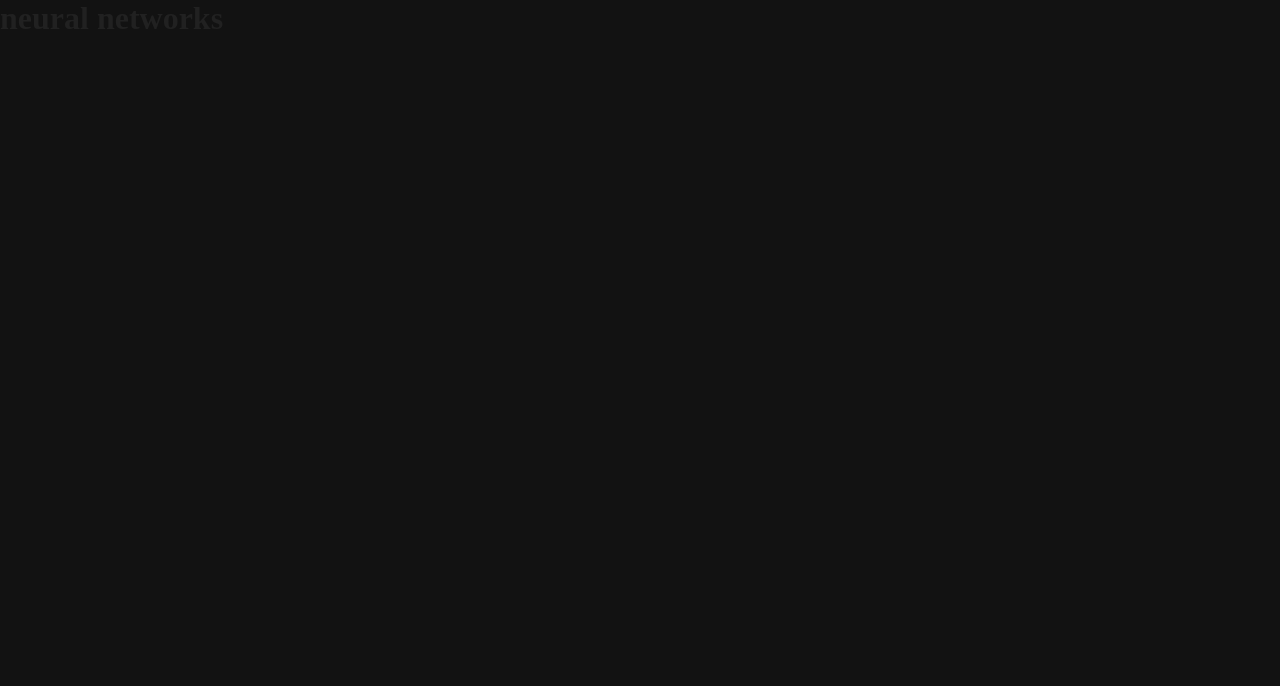
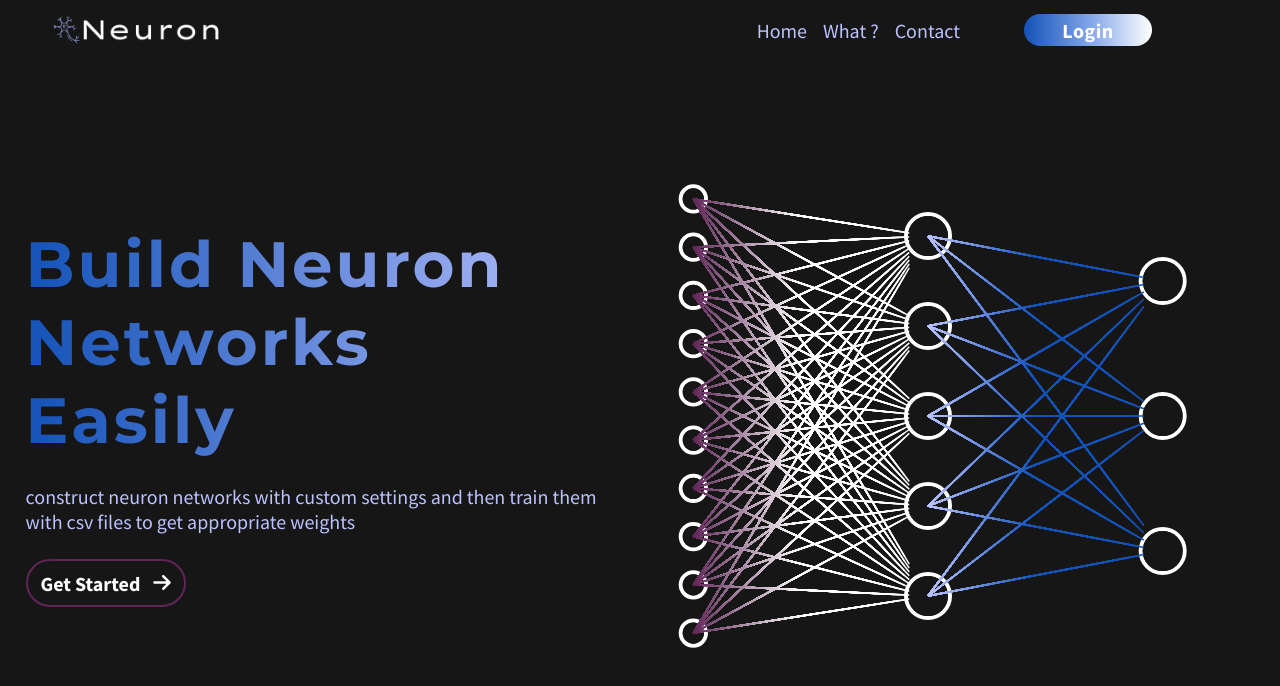
Before and after one commit to Shinji13/multiLayerPerceptron, a SvelteKit app: page / in a window 1280 px wide. Shown: the top 686 px of the page. Built offline with nearby package versions, Linux system fonts and the light colour scheme.

Commit message:
i built the home page and updated the network constructor to have custom edge colors/gradient and i added strokes to neurons

```diff
--- a/package.json
+++ b/package.json
@@ -24,6 +24,7 @@
 	},
 	"type": "module",
 	"dependencies": {
+		"autoprefixer": "^10.4.14",
 		"svelte-preprocess": "^5.0.4"
 	}
 }
--- a/src/app.html
+++ b/src/app.html
@@ -3,20 +3,60 @@
 	<head>
 		<meta charset="utf-8" />
 		<link rel="icon" href="%sveltekit.assets%/favicon.png" />
+		<link
+			rel="stylesheet"
+			href="https://cdnjs.cloudflare.com/ajax/libs/font-awesome/6.4.0/css/all.min.css"
+			integrity="sha512-iecdLmaskl7CVkqkXNQ/ZH/XLlvWZOJyj7Yy7tcenmpD1ypASozpmT/E0iPtmFIB46ZmdtAc9eNBvH0H/ZpiBw=="
+			crossorigin="anonymous"
+			referrerpolicy="no-referrer"
+		/>
+		<link rel="preconnect" href="https://fonts.googleapis.com" />
+		<link rel="preconnect" href="https://fonts.gstatic.com" crossorigin />
+		<link
+			href="https://fonts.googleapis.com/css2?family=Montserrat:ital,wght@0,300;0,400;0,500;0,600;0,700;0,800;0,900;1,300;1,400;1,500;1,600;1,700;1,800;1,900&family=Source+Sans+Pro:ital,wght@0,200;0,300;0,400;0,600;0,700;0,900;1,200;1,300;1,400;1,600;1,700;1,900&display=swap"
+			rel="stylesheet"
+		/>
 		<meta name="viewport" content="width=device-width" />
 		%sveltekit.head%
 	</head>
 	<style>
-		 html{
-			background-color: rgb(212, 250, 250);
-		 }
-		 *{
+		:root {
+			--bg-color: #161616;
+			--primary-color: #ffffff;
+			--secondary-color: #1352b8;
+			--network-color: #612458;
+			--text-color: #bbc3ff;
+			--font-sizeXXl: clamp(3.125rem, 2.7826rem + 1.5217vw, 4rem);
+			--font-sizeXl: clamp(2.125rem, 1.7808rem + 1.5217vw, 3rem);
+			--font-sizeBig: clamp(1.5rem, 1.2554rem + 1.086vw, 2.125rem);
+			--font-sizeMedium: clamp(1.25rem, 1.152rem + 0.4378vw, 1.5rem);
+			--font-sizeRegular: clamp(1rem, 0.902rem + 0.4378vw, 1.25rem);
+			--font-sizeSmall: 1rem;
+			--font-sizeVerySmall: 0.875rem;
+		}
+		* {
 			box-sizing: border-box;
 			margin: 0;
 			padding: 0;
-		 }
+			list-style: none;
+		}
+
+		@media screen and (width<=360) {
+			:root {
+				--bg-color: #161616;
+				--primary-color: #ffffff;
+				--secondary-color: 1352b8;
+				--text-color: #a2abf1;
+				--font-size-xl: clamp(2.125rem, 1.7808rem+1.5217vw, 3rem);
+				--font-size-big: clamp(1.5rem, 1.086vw+1.2554rem, 2.125rem);
+				--font-size-meduim: clamp(1.25rem, 1.152rem+0.4378vw, 1.5rem);
+				--font-size-regular: clamp(1rem, 0.4378vw+0.902rem, 1.25rem);
+				--font-size-small: 0.875rem;
+				--font-size-verySmall: 0.75rem;
+			}
+		}
 	</style>
 	<body data-sveltekit-preload-data="hover">
-		<div  style="display: contents">%sveltekit.body%</div>
+		<div style="display: contents">%sveltekit.body%</div>
 	</body>
 </html>
--- a/src/components/home.svelte
+++ b/src/components/home.svelte
@@ -1,15 +1,212 @@
-<script></script>
+<script>
+	import NetworkConstructor from './networkConstructor.svelte';
+</script>
 
 <div id="home">
-	<h1>neural networks</h1>
+	<div class="navbar">
+		<div class="logo" />
+		<div class="sections">
+			<ul>
+				<li>Home</li>
+				<li>What ?</li>
+				<li>Contact</li>
+			</ul>
+			<button>Login</button>
+		</div>
+	</div>
+	<div class="body">
+		<div class="left-side">
+			<h1>Build Neuron Networks Easily</h1>
+			<p>
+				construct neuron networks with custom settings and then train them with csv files to get
+				appropriate weights
+			</p>
+			<button>Get Started <i class="fa-solid fa-arrow-right" /></button>
+		</div>
+		<div class="right-side">
+			<NetworkConstructor edgeColor={'#612458'} />
+		</div>
+	</div>
 </div>
 
 <style>
+	@keyframes coloring {
+		0% {
+			background-position: 0 center;
+		}
+		100% {
+			background-position: -200% center;
+		}
+	}
+
 	#home {
 		width: 100vw;
 		height: 100vh;
-		background-color: #121212;
+		background-color: var(--bg-color);
+		display: flex;
+		flex-direction: column;
+		gap: 12vh;
 
-		color: #212121;
+		& > .navbar {
+			width: 100%;
+			height: 60px;
+			display: flex;
+			align-items: center;
+			justify-content: space-between;
+
+			& > .sections {
+				display: flex;
+				align-items: center;
+				font-family: 'Source Sans Pro', sans-serif;
+				font-weight: 400;
+				font-size: var(--font-sizeRegular);
+				color: var(--text-color);
+				margin-right: 10vw;
+				gap: 5vw;
+
+				& ul {
+					display: flex;
+					align-items: center;
+					gap: 16px;
+
+					& li {
+						cursor: pointer;
+					}
+
+					& li:hover {
+						color: var(--primary-color);
+					}
+				}
+
+				& button {
+					width: 8rem;
+					height: 2rem;
+					display: flex;
+					align-items: center;
+					letter-spacing: 0.5px;
+					justify-content: center;
+					position: relative;
+					font-family: 'Source Sans Pro', sans-serif;
+					font-size: var(--font-sizeRegular);
+					font-weight: bold;
+					color: var(--primary-color);
+					cursor: pointer;
+					z-index: 2;
+					padding-inline: 0.2rem;
+					padding-block: 0.2rem;
+					background: linear-gradient(
+						to right,
+						var(--secondary-color),
+						rgb(126, 163, 231),
+						var(--primary-color)
+					);
+					border-radius: 24px;
+					border: none;
+
+					&:hover {
+						background: linear-gradient(to right, var(--primary-color), var(--primary-color));
+						color: var(--secondary-color);
+					}
+				}
+			}
+
+			& .logo {
+				width: 220px;
+				height: 50px;
+				margin-left: 2vw;
+				background-image: url('/images/logo.png');
+				background-repeat: no-repeat;
+				background-position: center;
+				background-size: cover;
+			}
+		}
+
+		& .body {
+			width: 100%;
+			display: grid;
+			grid-template-columns: 45% 55%;
+			align-items: center;
+			justify-content: center;
+
+			& .right-side {
+				width: 100%;
+				height: 65vh;
+			}
+
+			& .left-side {
+				margin-left: 2vw;
+				width: 100%;
+				display: flex;
+				flex-direction: column;
+				gap: 25px;
+
+				& h1 {
+					font-family: 'Montserrat', sans-serif;
+					font-size: var(--font-sizeXXl);
+					font-weight: bolder;
+					background: linear-gradient(
+						to right,
+						var(--secondary-color),
+						var(--text-color),
+						var(--primary-color)
+					);
+					background-size: 200%;
+					background-clip: text;
+					animation: coloring 3s ease-in-out 0.5s infinite normal forwards;
+					color: transparent;
+					letter-spacing: 3px;
+				}
+
+				& p {
+					color: var(--text-color);
+					font-family: 'Source Sans Pro', sans-serif;
+					font-size: var(--font-sizeRegular);
+					font-weight: 400;
+				}
+
+				& button {
+					width: 10rem;
+					height: 3rem;
+					display: flex;
+					align-items: center;
+					justify-content: space-evenly;
+					position: relative;
+					font-family: 'Source Sans Pro', sans-serif;
+					font-size: var(--font-sizeRegular);
+					font-weight: bold;
+					color: var(--primary-color);
+					cursor: pointer;
+					z-index: 2;
+					background-color: transparent;
+					border-radius: 24px;
+					border: 2px solid var(--network-color);
+					overflow: hidden;
+
+					&:hover {
+						& i {
+							color: var(--network-color);
+						}
+						border-color: var(--network-color);
+						color: var(--network-color);
+						&::before {
+							width: 100%;
+						}
+					}
+					&::before {
+						content: '';
+						display: inline-block;
+						width: 0;
+						height: 100%;
+						position: absolute;
+						left: 0;
+						top: 0;
+						transition: all 300ms 0s ease;
+						background-color: var(--primary-color);
+						border-radius: 0.5px;
+						z-index: -1;
+					}
+				}
+			}
+		}
 	}
 </style>
--- a/src/components/networkConstructor.svelte
+++ b/src/components/networkConstructor.svelte
@@ -1,123 +1,178 @@
 <script>
-  	import { onMount } from "svelte";
-    import {drawCircle,drawLine,writeText,calculateNeuronRadius, delayToDrawNeuron, calculateTextSize}  from "../utils/canvasMethods"
+	import { onMount } from 'svelte';
+	import {
+		drawCircle,
+		drawLine,
+		calculateNeuronRadius,
+		delayToDrawNeuron,
+		drawArc,
+		createGradient
+	} from '../utils/canvasMethods';
 
-    export let networkLayers=[{color:"red",neuronsNumber:10,values:[1,3,1.4,3.5,2.3]},{color:"blue",neuronsNumber:5,values:[2,3,3.4,3.5,2.7]},{color:"gray",neuronsNumber:3,values:[1,3,1.4,3.5,2.3]}]
-    export let edgeColor="white"
+	export let networkLayers = [
+		{
+			color: '#161616',
+			neuronsNumber: 10,
+			values: [1, 3, 1.4, 3.5, 2.3],
+			strokeColor: 'white',
+			lineColors: ['#612458', 'white']
+		},
+		{
+			color: '#161616',
+			neuronsNumber: 5,
+			values: [2, 3, 3.4, 3.5, 2.7],
+			strokeColor: 'white',
+			lineColors: ['#bbc3ff', '#1352b8']
+		},
+		{
+			color: '#161616',
+			neuronsNumber: 3,
+			values: [1, 3, 1.4, 3.5, 2.3],
+			strokeColor: 'white'
+		}
+	];
+	let settings = {
+		canvas: null,
+		context: null,
+		lastAnimateTime: 0,
+		arrowAnimationSteps: 50,
+		duration: 150
+	};
+	let edgesPositions = [];
+	let currentDrawnLayer = 0;
+	let currentDrawnNeuron = 0;
 
-    let settings={
-         canvas:null,
-         context:null,
-         lastAnimateTime:0,
-         arrowAnimationSteps:50,
-         duration:250,
-    }
-    let edgesPositions =[]
-    let currentDrawnLayer=0
-    let currentDrawnNeuron=0
-
-    onMount(()=>{
-      settings.lastAnimateTime=new Date().getTime()
-      settings.canvas.width = settings.canvas.offsetWidth
-      settings.canvas.height = settings.canvas.offsetHeight
-      settings.context=settings.canvas.getContext("2d")
-      let layerWidth=settings.canvas.width/networkLayers.length
-      networkLayers=networkLayers.map((layer,index)=>{
-           let startingX=layerWidth*index+layerWidth/2
-           let radius=calculateNeuronRadius(settings.canvas.height,layer.neuronsNumber)
-           let heightSpacing=(settings.canvas.height-layer.neuronsNumber*radius)/(layer.neuronsNumber+1)
-           let currentHeight=heightSpacing
-           let neuronsPositions=[]
-           for ( let i=0; i<layer.neuronsNumber; i++){
-                neuronsPositions.push({x:startingX,y:currentHeight+radius/2})
-                currentHeight+=heightSpacing+radius
+	onMount(() => {
+		settings.lastAnimateTime = new Date().getTime();
+		settings.canvas.width = settings.canvas.offsetWidth;
+		settings.canvas.height = settings.canvas.offsetHeight;
+		settings.context = settings.canvas.getContext('2d');
+		let layerWidth = settings.canvas.width / networkLayers.length;
+		networkLayers = networkLayers.map((layer, index) => {
+			let startingX = layerWidth * index + layerWidth / 2;
+			let radius = calculateNeuronRadius(settings.canvas.height, layer.neuronsNumber);
+			let heightSpacing =
+				(settings.canvas.height - layer.neuronsNumber * radius) / (layer.neuronsNumber + 1);
+			let currentHeight = heightSpacing;
+			let neuronsPositions = [];
+			for (let i = 0; i < layer.neuronsNumber; i++) {
+				neuronsPositions.push({ x: startingX, y: currentHeight + radius / 2 });
+				currentHeight += heightSpacing + radius;
 			}
 			return {
 				...layer,
 				neuronsPositions
-           }
-      })
-      draw()
-    })
+			};
+		});
+		draw();
+	});
 
-
-    export function onResize(){
-      settings.canvas.width = settings.canvas.offsetWidth
-      settings.canvas.height = settings.canvas.offsetHeight
-      animate()
+	export function onResize() {
+		settings.canvas.width = settings.canvas.offsetWidth;
+		settings.canvas.height = settings.canvas.offsetHeight;
+		animate();
 	}
 
-    export function animate(){
+	export function animate() {
 		settings.context.clearRect(0, 0, settings.canvas.width, settings.canvas.height);
-      currentDrawnLayer=0
-      currentDrawnNeuron=0
-      draw()
+		currentDrawnLayer = 0;
+		currentDrawnNeuron = 0;
+		draw();
 	}
 
-    function draw(){
-       if(edgesPositions.length==0 ){
-         if(currentDrawnLayer == networkLayers.length) return
-         if(delayToDrawNeuron(settings))
-            drawNeurons()
+	function draw() {
+		if (edgesPositions.length == 0) {
+			if (currentDrawnLayer == networkLayers.length) return;
+			if (delayToDrawNeuron(settings)) drawNeurons();
+		} else {
+			drawEges();
 		}
-      else{
-          drawEges()
-      }
-      requestAnimationFrame(draw)
+		requestAnimationFrame(draw);
 	}
 
-    function drawEges(){
-        let targetX=networkLayers[currentDrawnLayer-1].neuronsPositions[0].x
-        if(targetX-edgesPositions[0][0].x<0.0000000001){
-              edgesPositions.length=0
+	function drawEges() {
+		let targetX = networkLayers[currentDrawnLayer - 1].neuronsPositions[0].x;
+		let radius = calculateNeuronRadius(
+			settings.canvas.height,
+			networkLayers[currentDrawnLayer - 1].neuronsNumber
+		);
+		if (targetX - edgesPositions[0][0].x <= radius / 1.2) {
+			edgesPositions.length = 0;
 		}
-        edgesPositions.forEach((neuronWeights,index)=>{
-            let start=networkLayers[currentDrawnLayer-2].neuronsPositions[index]
-            for(let i=0;i<neuronWeights.length;i++){
-              let target=networkLayers[currentDrawnLayer-1].neuronsPositions[i]
-              drawLine(settings.context,start,neuronWeights[i],edgeColor,1.5)
-              let deltaX=(target.x-start.x)/settings.arrowAnimationSteps
-              let deltaY=(target.y-start.y)/settings.arrowAnimationSteps
-              neuronWeights[i].x+=deltaX
-              neuronWeights[i].y+=deltaY
+		edgesPositions.forEach((neuronWeights, index) => {
+			let start = networkLayers[currentDrawnLayer - 2].neuronsPositions[index];
+			for (let i = 0; i < neuronWeights.length; i++) {
+				let target = networkLayers[currentDrawnLayer - 1].neuronsPositions[i];
+				let edgeColor = createGradient(
+					settings.context,
+					networkLayers[currentDrawnLayer - 2].lineColors,
+					start,
+					neuronWeights[i]
+				);
+				drawLine(settings.context, start, neuronWeights[i], edgeColor, 1.5);
+				let deltaX = (target.x - start.x) / settings.arrowAnimationSteps;
+				let deltaY = (target.y - start.y) / settings.arrowAnimationSteps;
+				neuronWeights[i].x += deltaX;
+				neuronWeights[i].y += deltaY;
 			}
-        })
-
+		});
 	}
 
-    function drawNeurons(){
-      let layerIndex=currentDrawnLayer
-      let layer=networkLayers[layerIndex]
-      let currentNeuronPosition=layer.neuronsPositions[currentDrawnNeuron]
-      let radius=calculateNeuronRadius(settings.canvas.height,layer.neuronsNumber)
-      let fontSize=calculateTextSize(settings.canvas.height,layer.neuronsNumber)
-      drawCircle(settings.context,currentNeuronPosition.x,currentNeuronPosition.y,radius,layer.color)
-      writeText(settings.context,layer.values[currentDrawnNeuron],currentNeuronPosition.x-radius,currentNeuronPosition.y-radius-5,"white",`${fontSize}px sans-serif`)
-      currentDrawnNeuron+=1
-      if(currentDrawnNeuron==layer.neuronsNumber){
-        currentDrawnLayer+=1
-        currentDrawnNeuron=0
+	function drawNeurons() {
+		let layerIndex = currentDrawnLayer;
+		let layer = networkLayers[layerIndex];
+		let currentNeuronPosition = layer.neuronsPositions[currentDrawnNeuron];
+		let radius = calculateNeuronRadius(settings.canvas.height, layer.neuronsNumber);
+		//let fontSize = calculateTextSize(settings.canvas.height, layer.neuronsNumber);
+		drawArc(
+			settings.context,
+			currentNeuronPosition.x,
+			currentNeuronPosition.y,
+			radius + 2,
+			layer.strokeColor,
+			0,
+			2 * Math.PI,
+			4
+		);
+		drawCircle(
+			settings.context,
+			currentNeuronPosition.x,
+			currentNeuronPosition.y,
+			radius,
+			layer.color
+		);
+		// writeText(
+		// 	settings.context,
+		// 	layer.values[currentDrawnNeuron],
+		// 	currentNeuronPosition.x - radius,
+		// 	currentNeuronPosition.y - radius - 5,
+		// 	'white',
+		// 	`${fontSize}px sans-serif`
+		// );
+		currentDrawnNeuron += 1;
+		if (currentDrawnNeuron == layer.neuronsNumber) {
+			currentDrawnLayer += 1;
+			currentDrawnNeuron = 0;
 		}
-      if(currentDrawnLayer-2>=0){
-          let startingLayerNeurons=networkLayers[layerIndex-1].neuronsNumber
-          let endingLayerNeurons=networkLayers[layerIndex].neuronsNumber
-          for (let i=0;i<startingLayerNeurons;i++){
-             let currentWeights=[]
-             let currentNeuron=networkLayers[layerIndex-1].neuronsPositions[i]
-             for(let j=0;j<endingLayerNeurons;j++)currentWeights.push({...currentNeuron})
-             edgesPositions.push(currentWeights)
+		if (currentDrawnLayer - 2 >= 0) {
+			let startingLayerNeurons = networkLayers[layerIndex - 1].neuronsNumber;
+			let endingLayerNeurons = networkLayers[layerIndex].neuronsNumber;
+			for (let i = 0; i < startingLayerNeurons; i++) {
+				let currentWeights = [];
+				let currentNeuron = networkLayers[layerIndex - 1].neuronsPositions[i];
+				for (let j = 0; j < endingLayerNeurons; j++) currentWeights.push({ ...currentNeuron });
+				edgesPositions.push(currentWeights);
 			}
 		}
 	}
 </script>
 
-<canvas bind:this={settings.canvas} id="canvas"/>
-
+<canvas bind:this={settings.canvas} id="canvas" />
 
 <style>
-  #canvas{
+	#canvas {
 		width: 100%;
-    height:100%;
-    background-color: black;
+		height: 100%;
+		background-color: transparent;
 	}
 </style>
```
Also changed, not shown: postcss.config.js (+4 -3 lines), src/utils/canvasMethods.js (+46 -30 lines), static/images/logo.png (added), 1 other file (tests, documents, lock files or other folders). Lines whose indentation alone changed are shown as unchanged.
